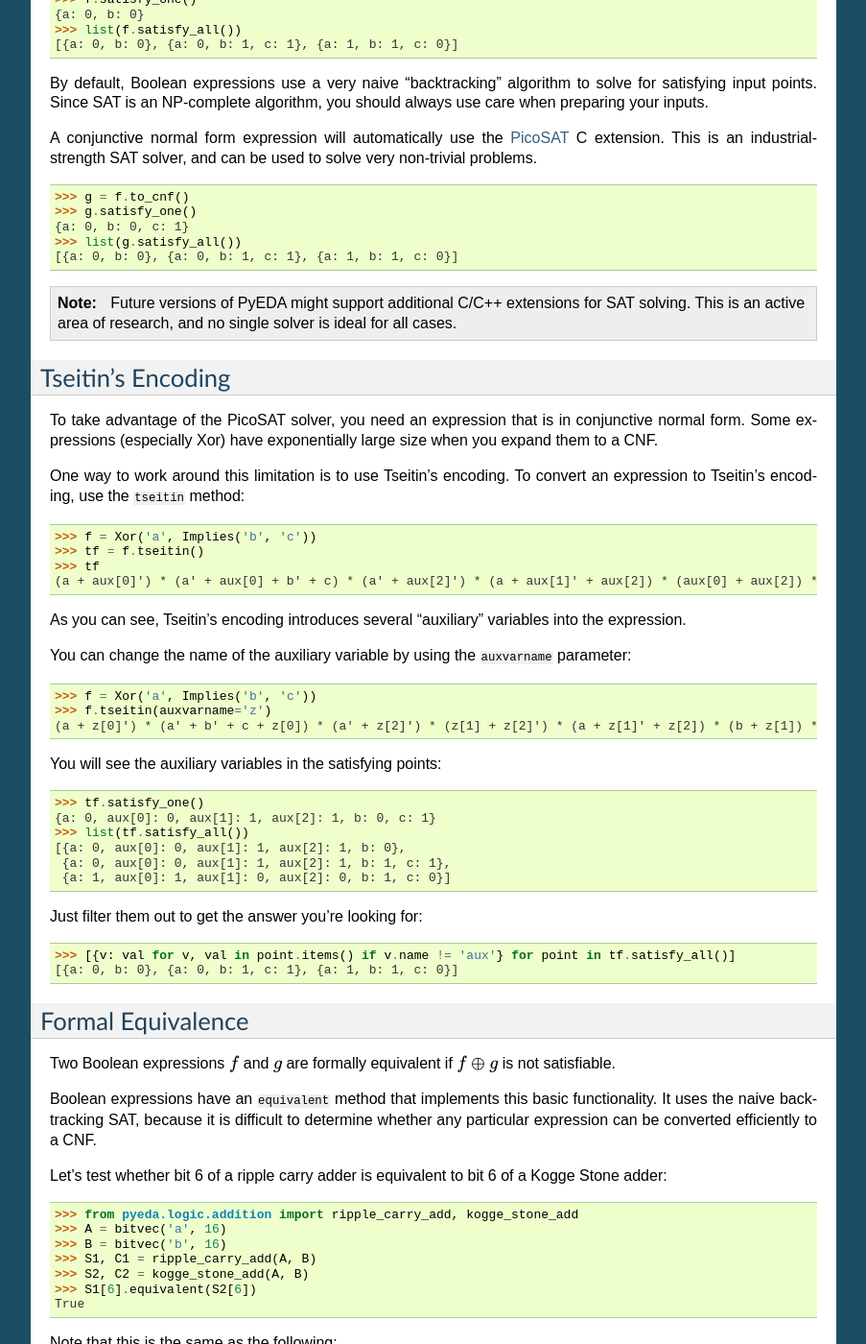
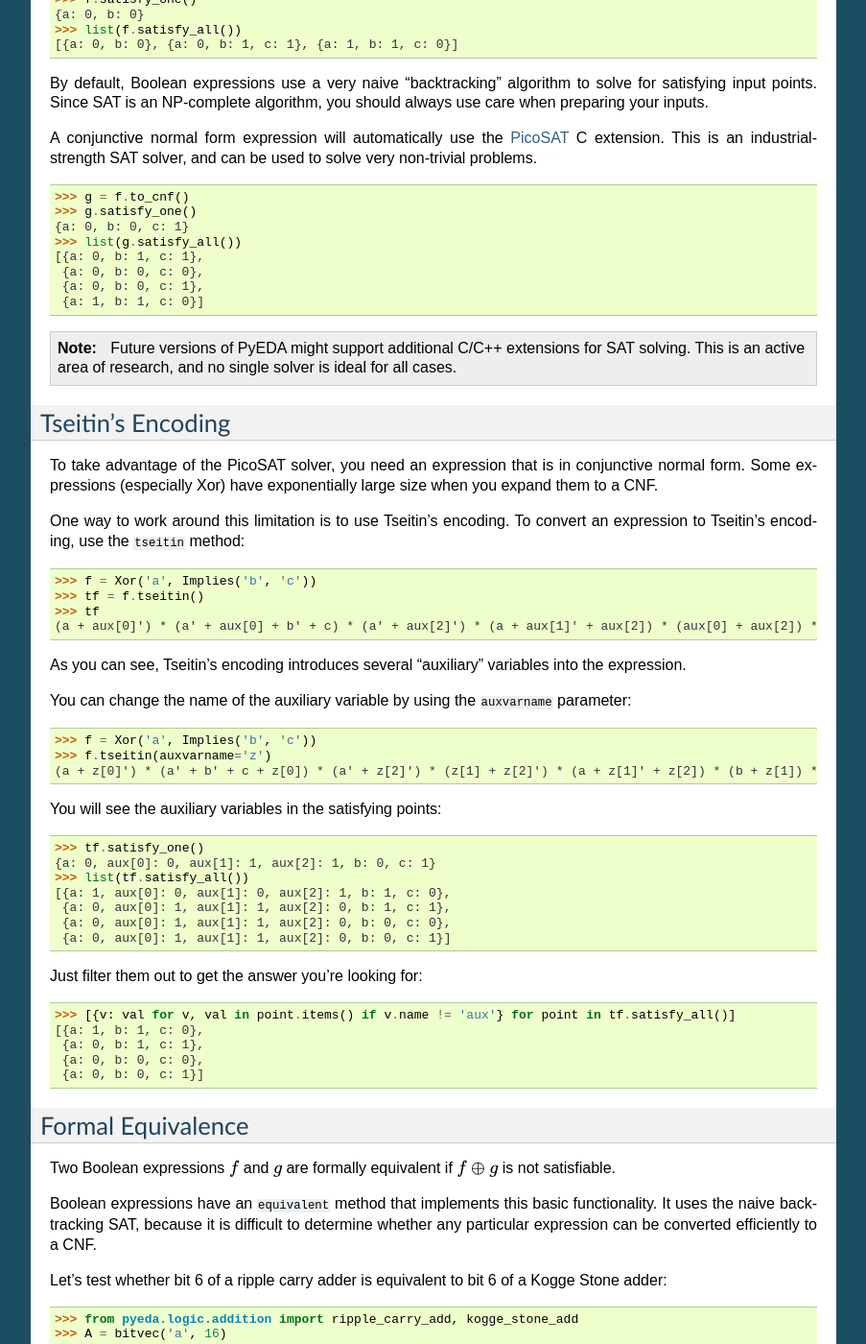
Before and after one commit to cjdrake/pyeda, a Sphinx documentation site: the page built from doc/source/expr.rst, in a window 1280 px wide and 1400 px high, scrolled down 10851 px. Shown: the whole window at 96% size, without its empty margins (198-1101 px from the left). Built offline with Sphinx 7.4.7, drawn with Linux system fonts in a browser that asks for light colours.

Commit message:
Update expression document

```diff
--- a/doc/source/expr.rst
+++ b/doc/source/expr.rst
@@ -684,7 +684,10 @@ and can be used to solve very non-trivial problems.
    >>> g.satisfy_one()
    {a: 0, b: 0, c: 1}
    >>> list(g.satisfy_all())
-   [{a: 0, b: 0}, {a: 0, b: 1, c: 1}, {a: 1, b: 1, c: 0}]
+   [{a: 0, b: 1, c: 1},
+    {a: 0, b: 0, c: 0},
+    {a: 0, b: 0, c: 1},
+    {a: 1, b: 1, c: 0}]
 
 .. note:: Future versions of PyEDA might support additional C/C++ extensions
           for SAT solving. This is an active area of research, and no single
@@ -721,14 +724,18 @@ You will see the auxiliary variables in the satisfying points::
    >>> tf.satisfy_one()
    {a: 0, aux[0]: 0, aux[1]: 1, aux[2]: 1, b: 0, c: 1}
    >>> list(tf.satisfy_all())
-   [{a: 0, aux[0]: 0, aux[1]: 1, aux[2]: 1, b: 0},
-    {a: 0, aux[0]: 0, aux[1]: 1, aux[2]: 1, b: 1, c: 1},
-    {a: 1, aux[0]: 1, aux[1]: 0, aux[2]: 0, b: 1, c: 0}]
+   [{a: 1, aux[0]: 0, aux[1]: 0, aux[2]: 1, b: 1, c: 0},
+    {a: 0, aux[0]: 1, aux[1]: 1, aux[2]: 0, b: 1, c: 1},
+    {a: 0, aux[0]: 1, aux[1]: 1, aux[2]: 0, b: 0, c: 0},
+    {a: 0, aux[0]: 1, aux[1]: 1, aux[2]: 0, b: 0, c: 1}]
 
 Just filter them out to get the answer you're looking for::
 
    >>> [{v: val for v, val in point.items() if v.name != 'aux'} for point in tf.satisfy_all()]
-   [{a: 0, b: 0}, {a: 0, b: 1, c: 1}, {a: 1, b: 1, c: 0}]
+   [{a: 1, b: 1, c: 0},
+    {a: 0, b: 1, c: 1},
+    {a: 0, b: 0, c: 0},
+    {a: 0, b: 0, c: 1}]
 
 Formal Equivalence
 ==================
```
